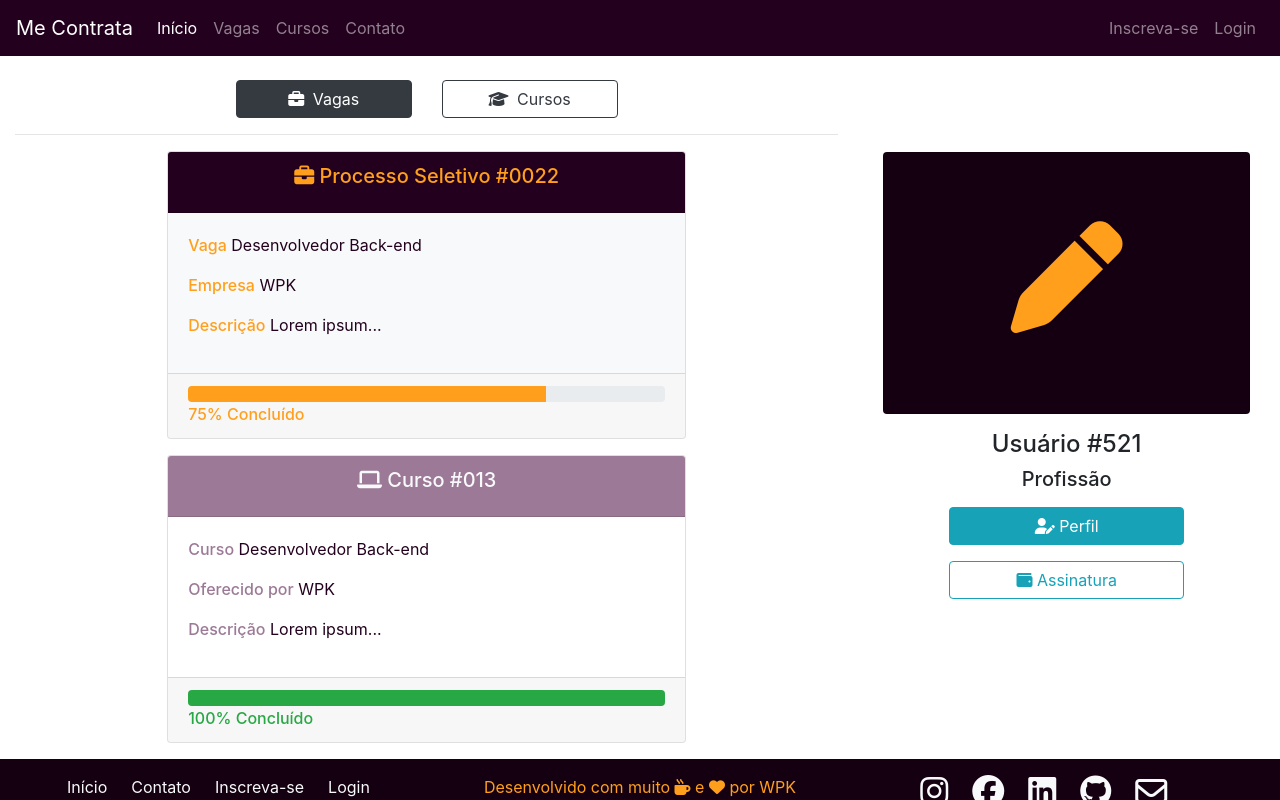
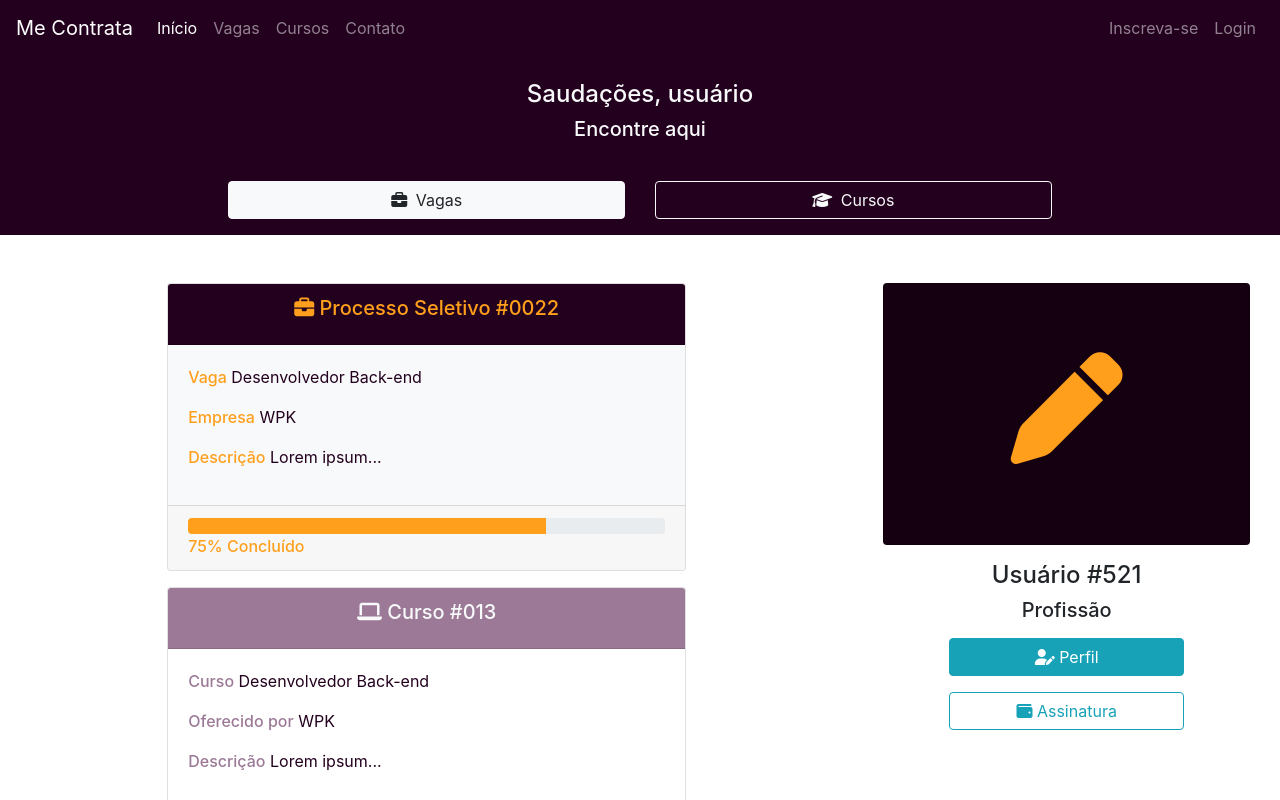
Before and after one commit to PedroSalvino/projeto-me-contrata-2021, an Angular app: page /usuario in a window 1280 px wide. Shown: the top 800 px of the page. Built offline with nearby package versions, Linux system fonts and the light colour scheme.

Commit message:
1 file modified

```diff
--- a/src/app/area-usuario/area-usuario.component.html
+++ b/src/app/area-usuario/area-usuario.component.html
@@ -1,22 +1,25 @@
 <div class="container-fluid">
-  <div class="row">
+  <div class="row bg-escuro mb-5">
+    <div class="col-md-8 mx-auto mt-4">
+      <h1 class="h4 text-center text-light">Saudações, usuário</h1>
+      <p class="h5 text-center text-light">Encontre aqui</p>
+      <div class="row mt-4 py-3">
         <div class="col">
-      <div class="col-md-6 mt-4 mx-auto">
-        <div class="row">
-          <div class="col">
-            <button type="button" class="btn btn-dark btn-block">
+          <button type="button" class="btn btn-light btn-block">
             <span class="mr-1"><i class="fas fa-briefcase"></i></span> Vagas
           </button>
         </div>
         <div class="col">
-            <button type="button" class="btn btn-outline-dark btn-block">
+          <button type="button" class="btn btn-outline-light btn-block">
             <span class="mr-1"><i class="fas fa-graduation-cap"></i></span>
             Cursos
           </button>
         </div>
       </div>
     </div>
-      <hr />
+  </div>
+  <div class="row">
+    <div class="col">
       <div class="row">
         <div class="col mx-auto">
           <div class="col-md-8 mx-auto">
@@ -93,8 +96,8 @@
         </div>
       </div>
     </div>
-    <div class="col-md-4 mt-5">
-      <div class="col mt-5">
+    <div class="col-md-4">
+      <div class="col">
         <div class="card py-5 bg-darker">
           <div class="card-body">
             <p class="card-title text-center">
```
Lines whose indentation alone changed are shown as unchanged.
